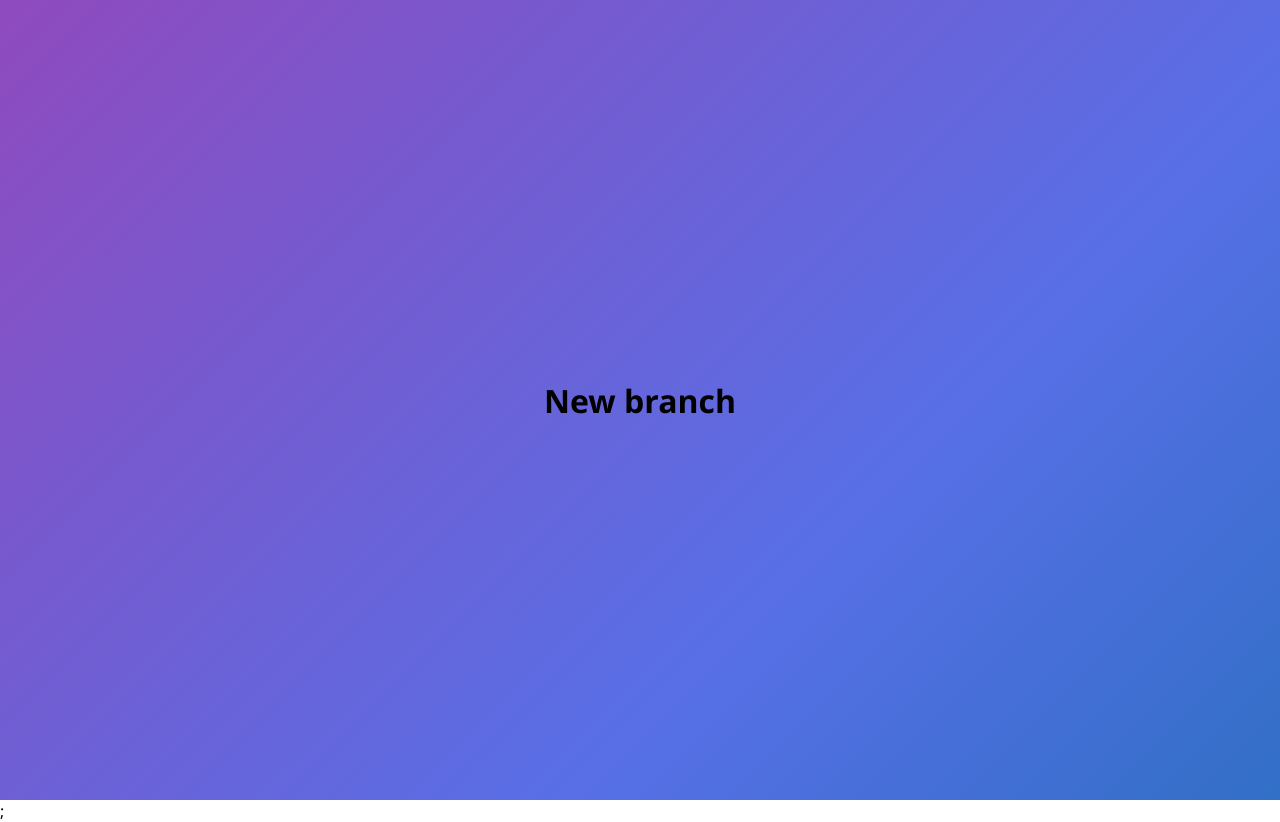
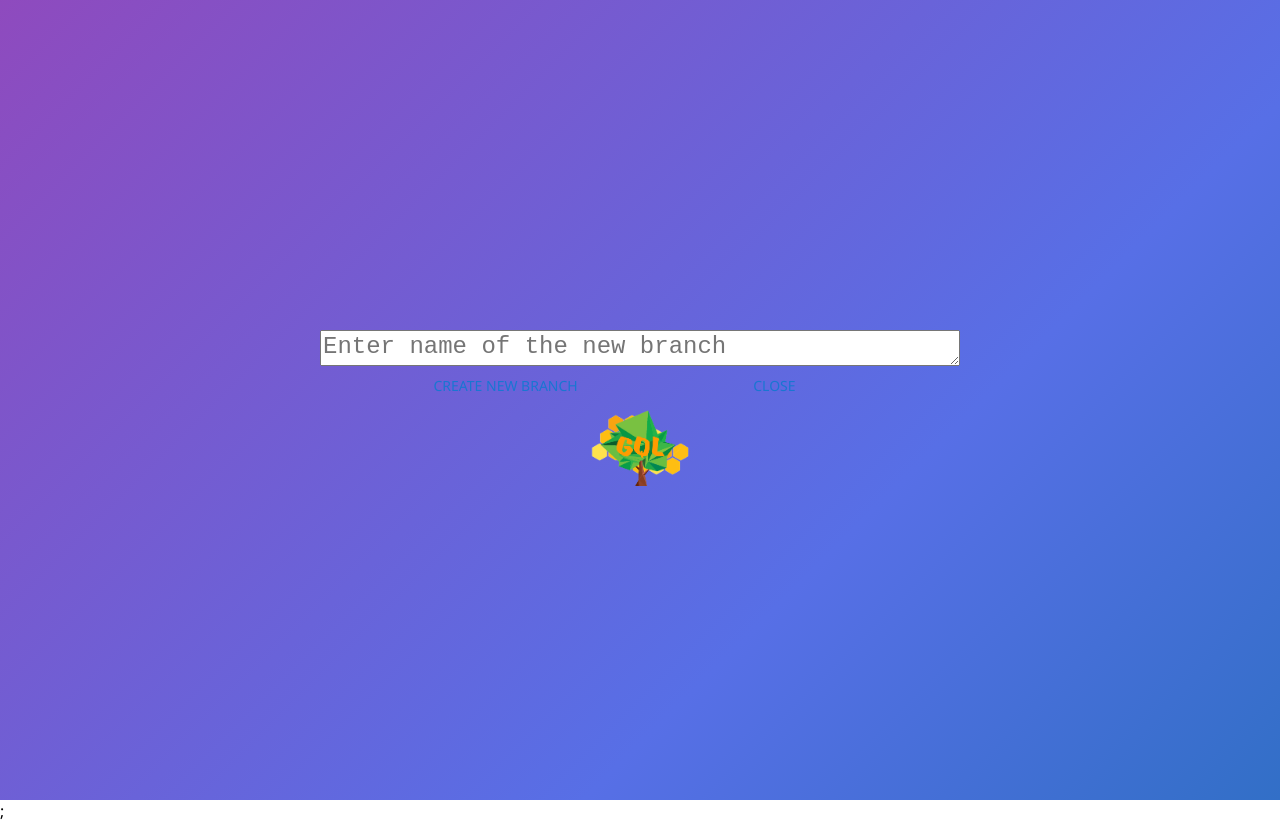
Before and after one commit to GQL-Project/gql_client, a Next.js app: page /branch in a window 1280 px wide. Built offline with nearby package versions, Linux system fonts and the light colour scheme.

Commit message:
Finished New Branch GUI
Finished the UI element of the page to create a new branch. Will possibly be updated in the future, right now it needs to be connected to the backend.

```diff
--- a/pages/branch.tsx
+++ b/pages/branch.tsx
@@ -1,17 +1,83 @@
-import styles from "../styles/Home.module.css";
 import Head from "next/head";
 import React from 'react'
+import styles from "../styles/Home.module.css";
+import {
+  TextareaAutosize,
+  Button,
+  Box,
+  AppBar,
+  Typography,
+  Toolbar,
+} from "@mui/material";
+import { useState } from "react";
+import { QueryResult, UpdateResult } from "./proto/connection";
+import { useRouter } from "next/router";
+import Link from "next/link";
+import logo from "../public/logo.png";
+import Image from "next/image";
+
 
 function NewBranch() {
+    const [text, setText] = useState("");
+    const router = useRouter();
+
+    const handleTextChange = (event: React.ChangeEvent<HTMLTextAreaElement>) => {
+        setText(event.target.value);
+    };
+
+    const handleClose = async () => {
+        router.push("/editor");
+      };
+      const handleCreateNewBranch = async () => {
+        //TODO, how do I connect this to the backend?
+        router.push("/editor");
+      };
+
     return (
-      <div className={styles.bg}>
+        <Box
+        className={styles.bg}
+        style={{
+          display: "flex",
+          justifyContent: "center",
+          alignItems: "center",
+          flexDirection: "column",
+        }}
+      >
         <Head>
-          <title>GQL Editor</title>
+          <title>Create New Branch</title>
         </Head>
-        <h1>New branch</h1>
-      </div>
+        <TextareaAutosize
+          aria-label="empty textarea"
+          placeholder="Enter name of the new branch"
+          style={{
+            fontSize: "1.5rem",
+            height: "4vh",
+            width: "50vw",
+            marginTop: "2vh",
+          }}
+          value={text}
+          onChange={handleTextChange}
+        />
+        <div
+          style={{
+            display: "flex",
+            justifyContent: "center",
+            alignItems: "center",
+            flexDirection: "row",
+            columnGap: "1vw",
+          }}
+        >
+        <Button className={styles.regularButton} onClick={handleCreateNewBranch}>
+          Create New Branch
+        </Button>
+        <Button className={styles.regularButton} onClick={handleClose}>
+          Close
+        </Button>
+        </div>
+        <Image src={logo} alt="GQL Logo" height={80} objectFit="contain" />
+      </Box>
+
     );
   }
 
-
   export default NewBranch;
--- a/styles/Home.module.css
+++ b/styles/Home.module.css
@@ -167,6 +167,17 @@
   background-color: rgba(34, 34, 34, 0.438);
 }
 
+
+.regularButton {
+  color: white;
+  margin-top: 5vh;
+  margin-bottom: 5vh;
+  height: 5vh;
+  width: 20vw;
+  font-size: larger;
+  background-color: rgba(34, 34, 34, 0.438);
+}
+
 .button:hover {
   background-color: rgba(34, 34, 34, 0.438);
   animation: bounce 1s;
```
Also changed, not shown: 1 other file (tests, documents, lock files or other folders).
